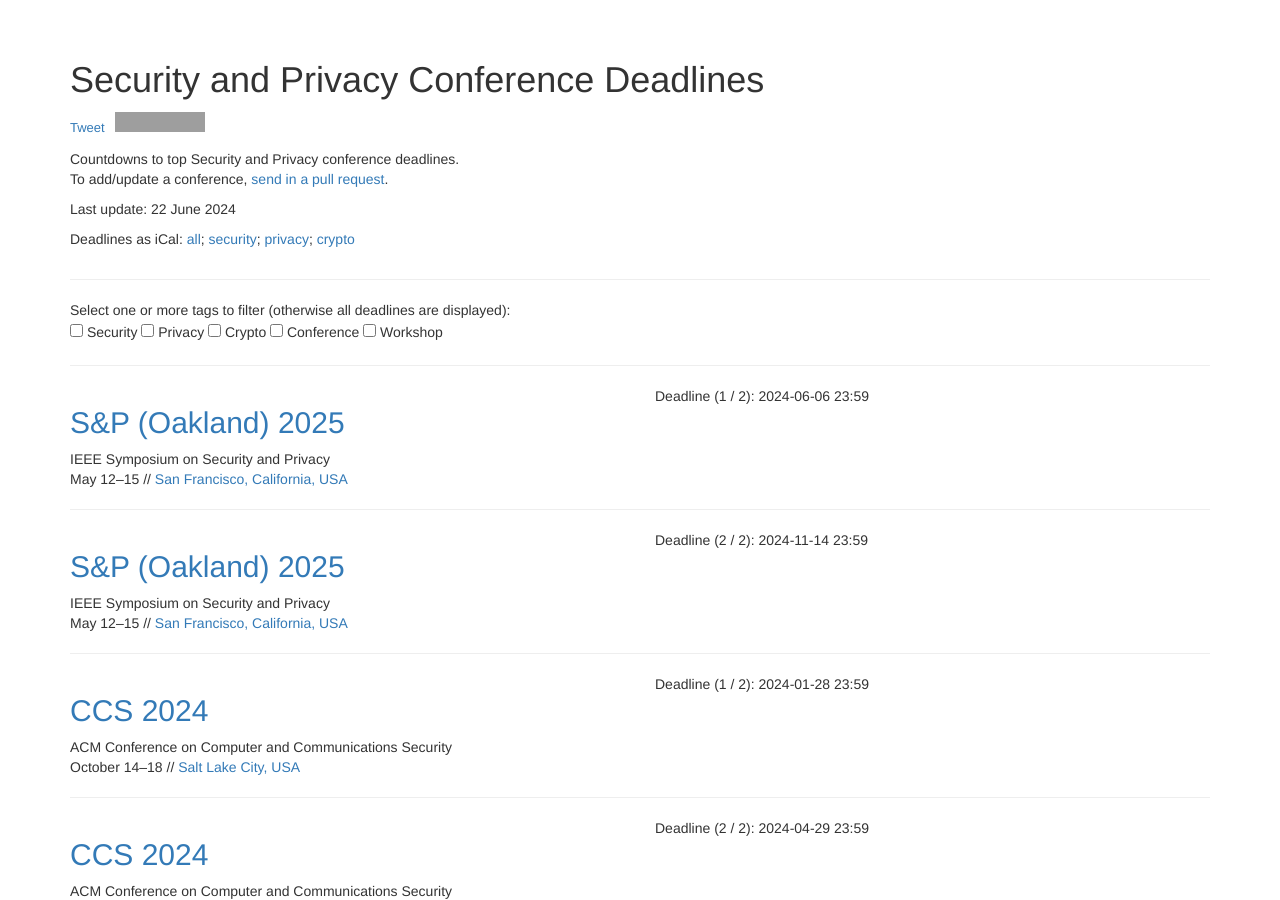
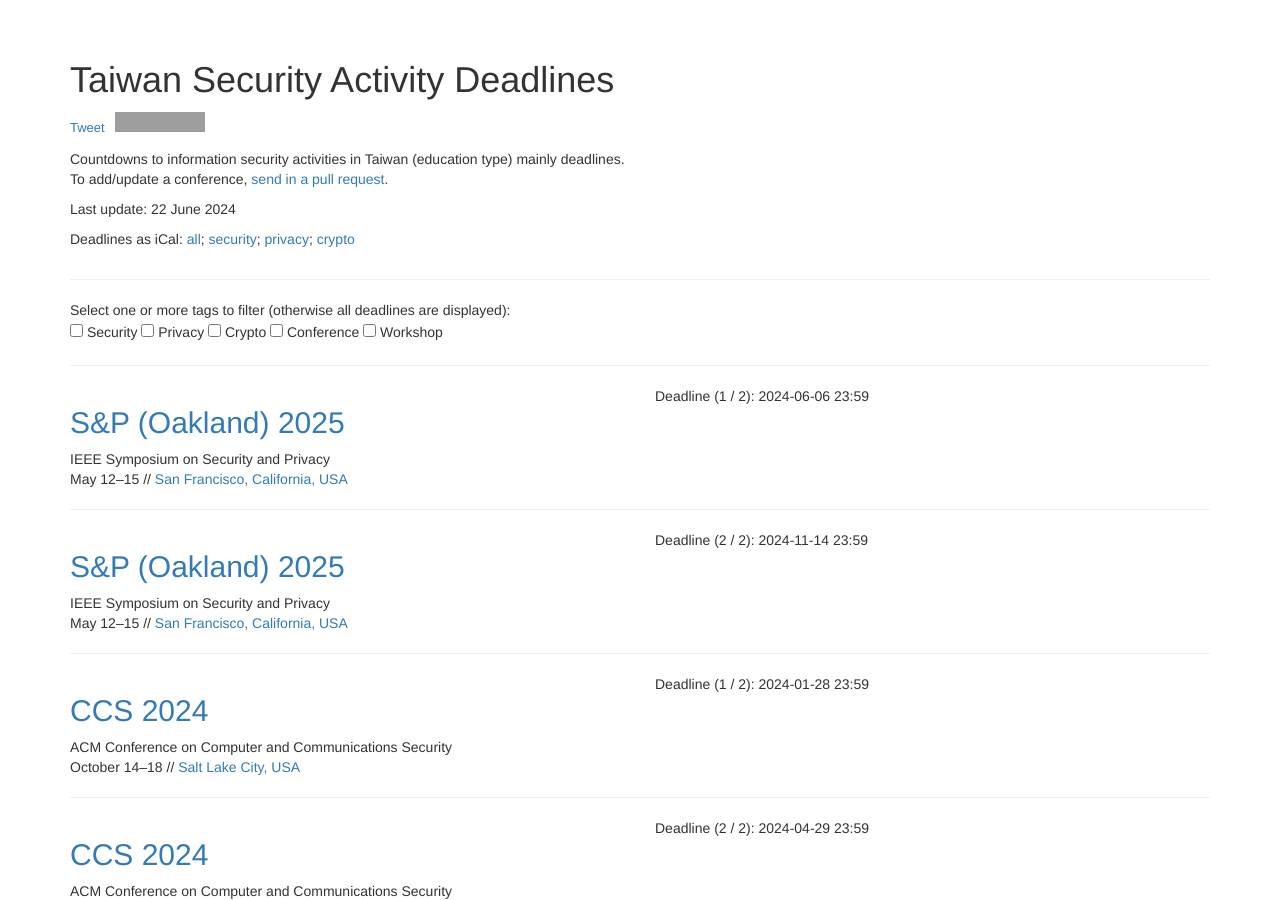
Before and after one commit to stwater20/taiwan-security-deadlines, a Jekyll site: the page built from index.html, in a window 1280 px wide and 900 px high. Built offline with Jekyll 4.4.1, drawn with Linux system fonts in a browser that asks for light colours; nearby versions of some CDN libraries; comment, search, counter and statistics services are not loaded; grey boxes are pictures that could not be loaded.

Commit message:
modified config

```diff
--- a/_config.yml
+++ b/_config.yml
@@ -1,13 +1,13 @@
-title: Security and Privacy Conference Deadlines
-description: Countdowns to top Security and Privacy conference deadlines.
-author: Bogdan Kulynych
+title: Taiwan Security Activity Deadlines
+description: Countdowns to information security activities in Taiwan (education type) mainly deadlines.
+author: Sheng-Shan Chen
 
 domain: "stwter20.github.io"
 baseurl: "https://stwater20.github.io/taiwan-security-deadlines"
 
-twitter_username: hiddenmarkov
-github_username: sec-deadlines
-github_repo: sec-deadlines
-ga_id: UA-104921371-1
+twitter_username: stwater20
+github_username: taiwan-security-deadlines
+github_repo: taiwan-security-deadlines
+ga_id: G-QJL47SDS41
 
 markdown: kramdown
```
